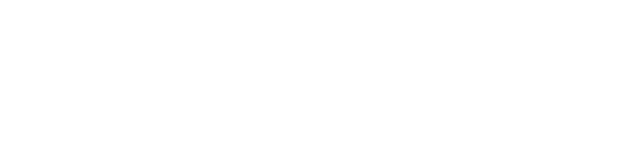
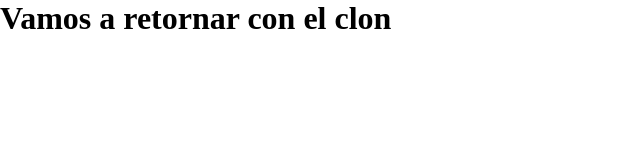
Before and after one commit to jaromero72/git-course, a plain HTML site: page index.html in a window 1280 px wide. Shown: the whole page, without its empty margins (0-640 px from the left). Drawn offline with Linux system fonts and the light colour scheme.

Commit message:
clone el repo y modifique index

```diff
--- a/index.html
+++ b/index.html
@@ -8,6 +8,7 @@
     <link rel="stylesheet" href="style.css">
 </head>
 <body>
+    <div> <h1>Vamos a retornar con el clon</h1></div>
 
 </body>
 </html>
```
